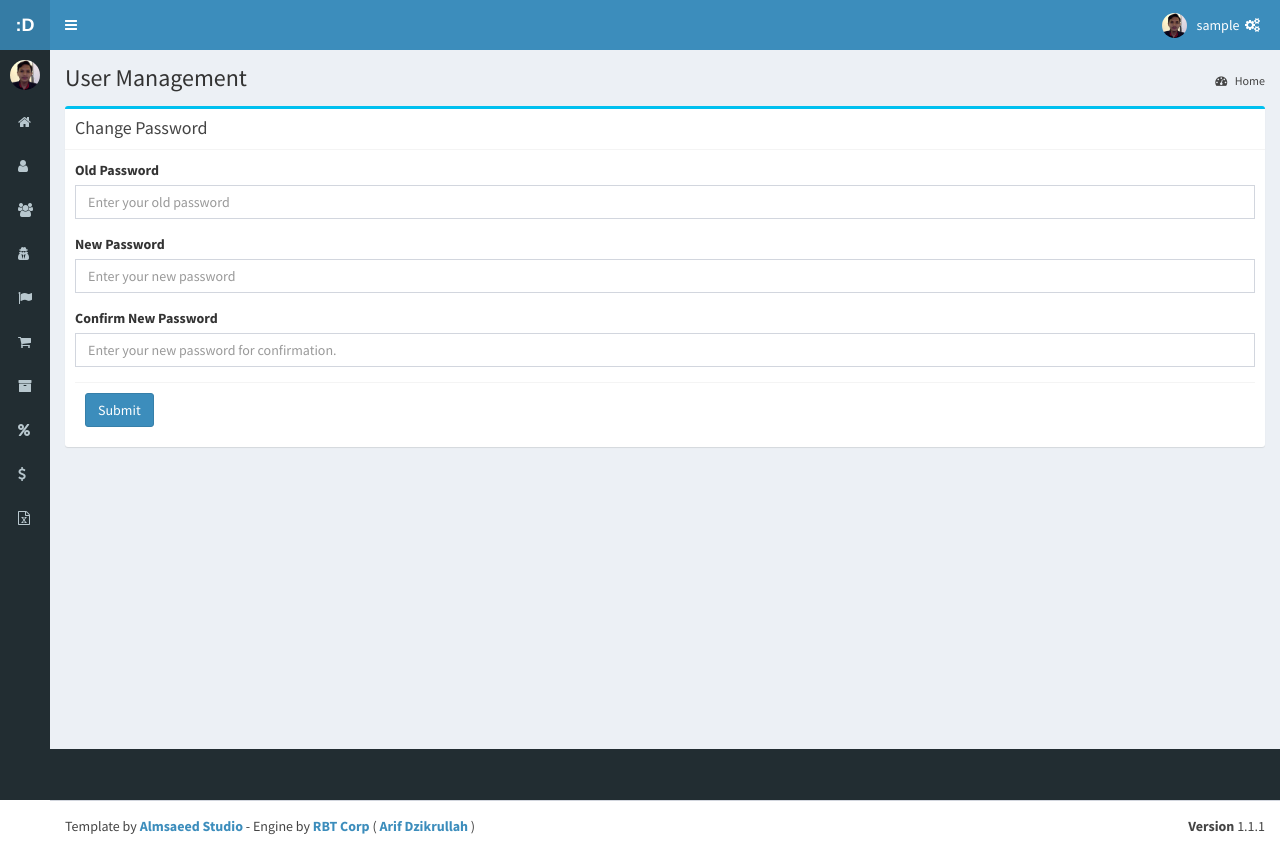
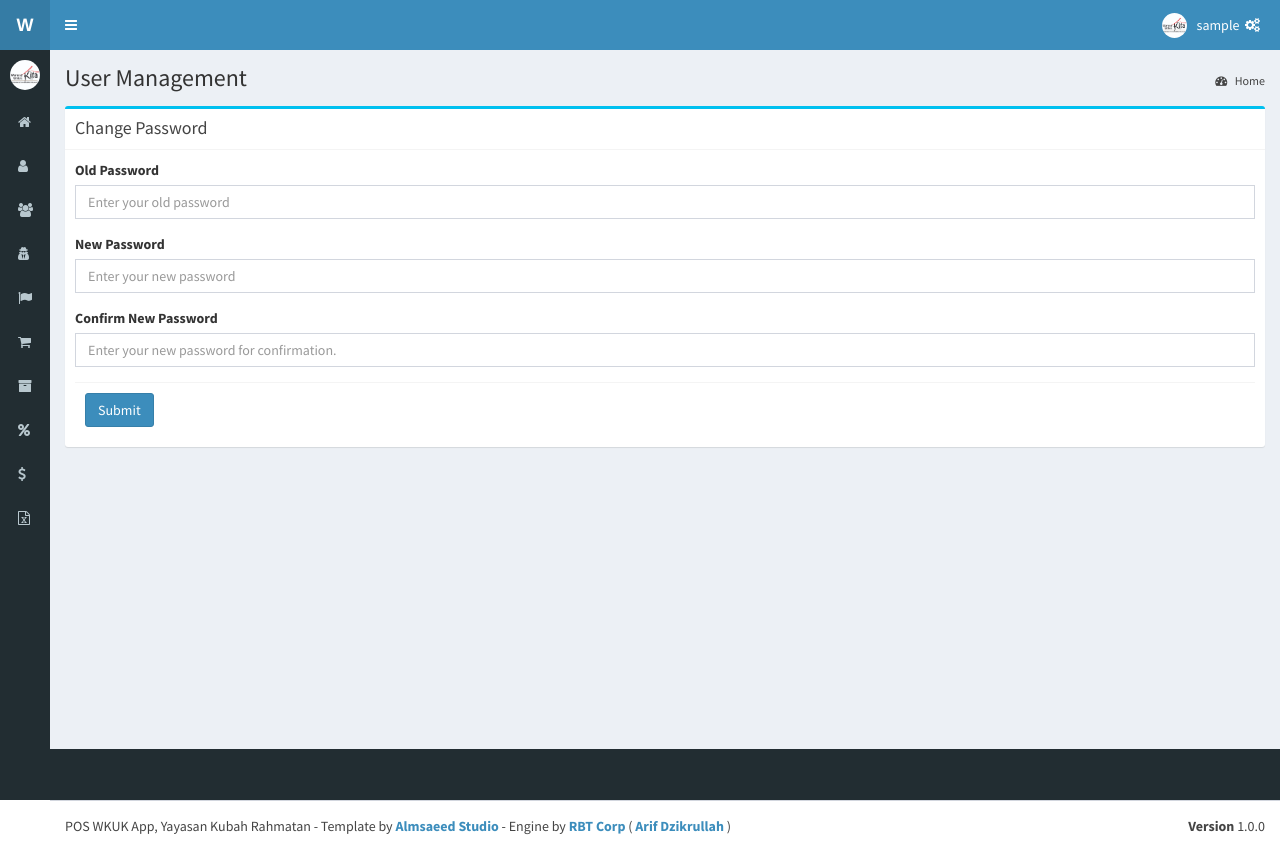
Before and after one commit to ardzix/pos_cooperative, a Django app: page /account/change-password/ in a window 1280 px wide. Run offline with Django 3.2, Linux system fonts and the light colour scheme; the visitor is signed in with stand-in values (Sample User, id 1); parts of the project's set-up code (start-up, migrations or seed data) failed here and were passed over; some libraries are stand-ins or nearby versions.

Commit message:
insert logo

```diff
--- a/account/templates/account/login.html
+++ b/account/templates/account/login.html
@@ -28,7 +28,8 @@
 <body class="hold-transition login-page">
 <div class="login-box">
   <div class="login-logo">
-    <a href="">Account App Login</a>
+    <img width="150px" src="{% static 'backend/dist/img/wkuk.jpg' %}">&nbsp;&nbsp;
+    <img width="150px" src="{% static 'backend/dist/img/kubahrahmatan.jpg' %}">
   </div>
   <!-- /.login-logo -->
   <div class="login-box-body">
--- a/pos_core/templates/layout/adminLTE2.html
+++ b/pos_core/templates/layout/adminLTE2.html
@@ -6,7 +6,7 @@
   <meta charset="utf-8">
   <meta http-equiv="X-UA-Compatible" content="IE=edge">
 
-  <title>{% block title %}POS Koperasi App{% endblock %}</title>
+  <title>{% block title %}POS WKUK App{% endblock %}</title>
 
   {% block meta %}
   <!-- Tell the browser to be responsive to screen width -->
@@ -45,9 +45,9 @@
     <!-- Logo -->
     <a href="http://{{ request.get_host }}" class="logo">
       <!-- mini logo for sidebar mini 50x50 pixels -->
-      <span class="logo-mini"><b>:D</b></span>
+      <span class="logo-mini"><b>W</b></span>
       <!-- logo for regular state and mobile devices -->
-      <span class="logo-lg"><b>:Dagelan</b> Web Admin</span>
+      <span class="logo-lg"><b>POS WKUK App</b> Web Admin</span>
     </a>
 
     <!-- Header Navbar: style can be found in header.less -->
@@ -62,13 +62,13 @@
           <!-- User Account: style can be found in dropdown.less -->
           <li class="dropdown user user-menu">
             <a href="#" class="dropdown-toggle" data-toggle="dropdown">
-              <img src="{% static 'backend/dist/img/user2-160x160.jpg' %}" class="user-image" id="right-top-userimage" alt="User Image">
+              <img src="{% static 'backend/dist/img/wkuk.jpg' %}" class="user-image" id="right-top-userimage" alt="User Image">
               <span class="hidden-xs">{{ request.user.username }}</span> &nbsp;<i class="fa fa-gears"></i>
             </a>
             <ul class="dropdown-menu">
               <!-- User image -->
               <li class="user-header">
-                <img src="{% static 'backend/dist/img/user2-160x160.jpg' %}" id="right-top-dropeddown-userimage" class="img-circle" alt="User Image">
+                <img src="{% static 'backend/dist/img/wkuk.jpg' %}" id="right-top-dropeddown-userimage" class="img-circle" alt="User Image">
 
                 <p>
                   {{request.user.first_name}} {{request.user.last_name}}
@@ -97,7 +97,7 @@
       <!-- Sidebar user panel -->
       <div class="user-panel">
         <div class="pull-left image">
-          <img src="{% static 'backend/dist/img/user2-160x160.jpg' %}" id="avatar-image-sidebar" class="img-circle" alt="User Image">
+          <img src="{% static 'backend/dist/img/wkuk.jpg' %}" id="avatar-image-sidebar" class="img-circle" alt="User Image">
         </div>
         <div class="pull-left info">
           <p>{{request.user.first_name}} {{request.user.last_name}}</p>
@@ -144,9 +144,9 @@
 
   <footer class="main-footer">
     <div class="pull-right hidden-xs">
-      <b>Version</b> 1.1.1
+      <b>Version</b> 1.0.0
     </div>
-    Template by <strong><a href="http://almsaeedstudio.com" target="blank">Almsaeed Studio</a></strong> - Engine by <strong><a href="#">RBT Corp</a></strong> ( <strong><a href="mailto:ardzix@hotmail.com">Arif Dzikrullah</a></strong></strong> )
+    POS WKUK App, Yayasan Kubah Rahmatan - Template by <strong><a href="http://almsaeedstudio.com" target="blank">Almsaeed Studio</a></strong> - Engine by <strong><a href="#">RBT Corp</a></strong> ( <strong><a href="mailto:ardzix@hotmail.com">Arif Dzikrullah</a></strong></strong> )
   </footer>
   {% endblock %}
 
```
Also changed, not shown: pos_core/static/backend/dist/img/kubahrahmatan.jpg (added), pos_core/static/backend/dist/img/wkuk.jpg (added).
